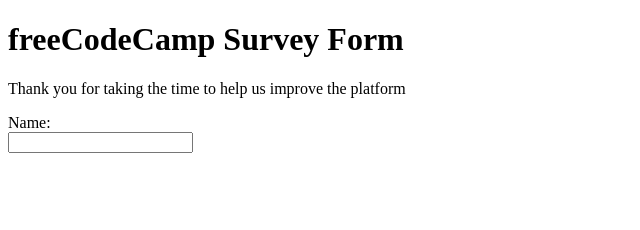
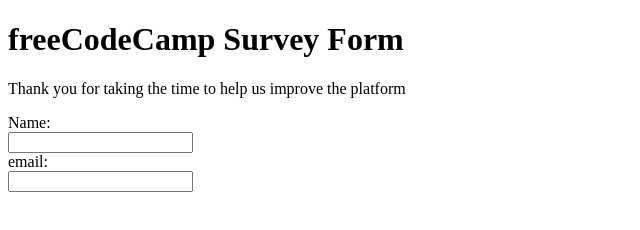
Before and after one commit to rbanos/MicroverseMarlynRoberto, a plain HTML site: page index.html in a window 1280 px wide. Shown: the whole page, without its empty margins (0-640 px from the left). Drawn offline with Linux system fonts and the light colour scheme.

Commit message:
Stories 5 & 6 done

```diff
--- a/index.html
+++ b/index.html
@@ -12,8 +12,10 @@
       Thank you for taking the time to help us improve the platform
     </p>
     <form id="survey-form">
-      <label for="name">Name:</label><br>
-      <input type="text" id="name" name="name" required><br>
+      <label for="name">Name:</label><br />
+      <input type="text" id="name" name="name" required /><br />
+      <label for="email">email:</label><br />
+      <input type="email" id="email" pattern=".+@globex\.com" required />
     </form>
     <script src="https://cdn.freecodecamp.org/testable-projects-fcc/v1/bundle.js"></script>
     <script src="js/index.js"></script>
```
